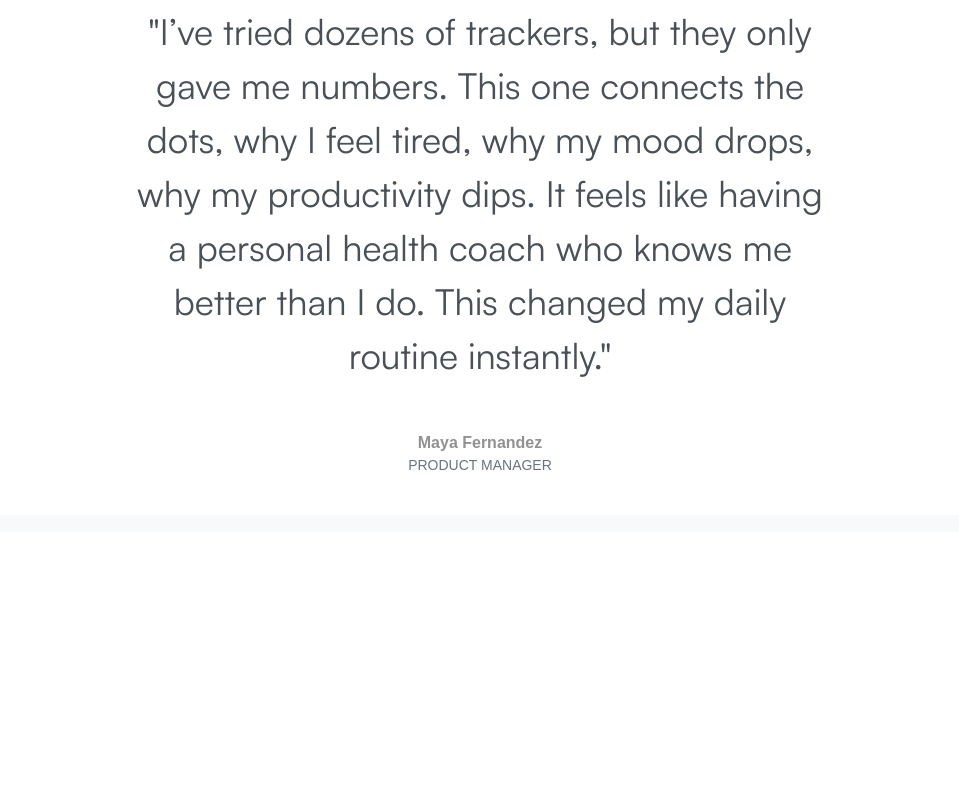
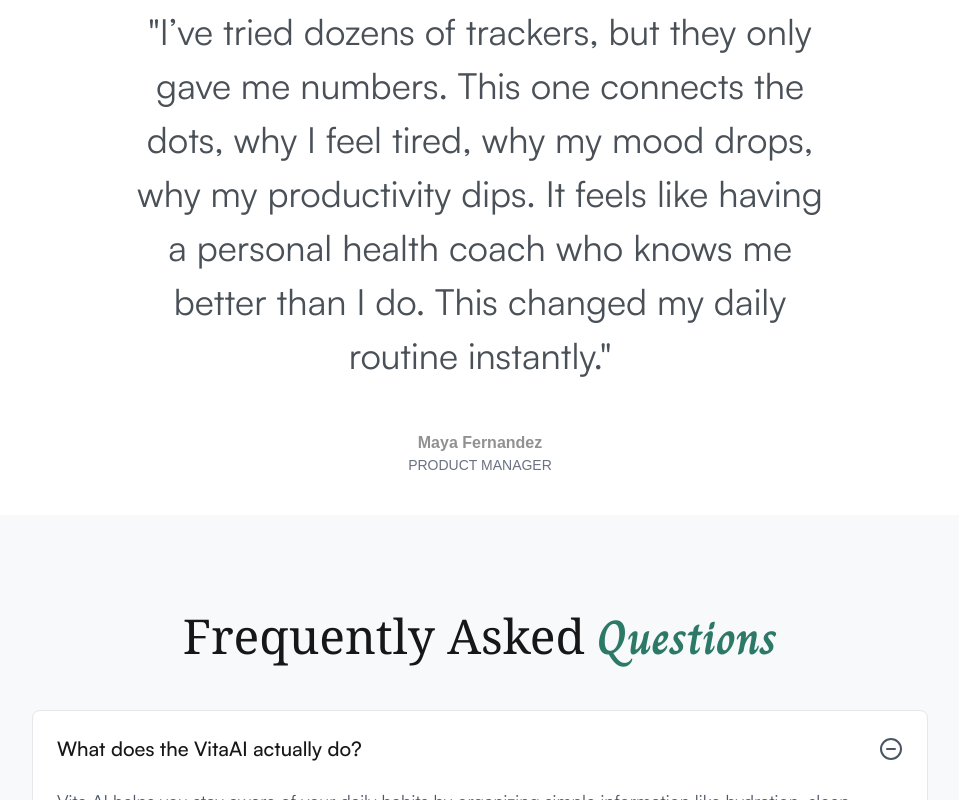
Before and after one commit to Osotatanekeeni/vita-ai, a Next.js app: page / in a window 1280 px wide. Shown: the part 3468-4268 px from the top of the page, without its empty margins (160-1119 px from the left). Before the commit the page ends 4000 px from the top, so only its background shows below. Built offline with nearby package versions, Linux system fonts and the light colour scheme; a web font is replaced by a local one.

Commit message:
feat:added faq section

```diff
--- a/app/page.tsx
+++ b/app/page.tsx
@@ -5,6 +5,7 @@ import Section2 from "./sections/Section2";
 import Wellness from "./sections/Wellness";
 import HowItWorks from "./sections/HowItWorks";
 import Testimonials from "./sections/Testimonials";
+import FAQ from "./sections/FAQ";
 
 export default function Home() {
   return (
@@ -17,6 +18,7 @@ export default function Home() {
       <Wellness />
       <HowItWorks />
       <Testimonials />
+      <FAQ />
     </>
   );
 }
--- /dev/null
+++ b/app/sections/FAQ.tsx
@@ -0,0 +1,115 @@
+"use client";
+
+import React, { useState } from "react";
+
+export default function FAQ() {
+  const [openIndex, setOpenIndex] = useState(0); // First question open by default
+
+  const faqs = [
+    {
+      question: "What does the VitaAI actually do?",
+      answer:
+        "Vita AI helps you stay aware of your daily habits by organizing simple information like hydration, sleep rhythm, and activity into clear summaries and gentle reminders.",
+    },
+    {
+      question: "Is my data private?",
+      answer:
+        "Yes. Your data is handled with care and transparency. You stay in control of what’s tracked, and nothing is shared without your consent.",
+    },
+    {
+      question: "Does this replace medical advice?",
+      answer:
+        "No. The assistant is designed to support everyday wellness and organization, It does not provide medical diagnoses or treatment advice.",
+    },
+    {
+      question: "Can I turn features off?",
+      answer:
+        "Yes, you have full control over which features to enable or disable. Customize VitaAI to fit your wellness journey and preferences.",
+    },
+  ];
+
+  const toggleFAQ = (index: number) => {
+    setOpenIndex(openIndex === index ? -1 : index);
+  };
+
+  return (
+    <div className="w-full flex flex-col items-center py-20 px-4 bg-[#F8F9FA] h-[100vh]">
+      <div className="max-w-4xl w-full h-[100vh]">
+        {/* Heading */}
+        <h2 className="text-center mb-12">
+          <span className="font-[family-name:var(--font-noto-serif-georgian)] text-5xl">
+            Frequently Asked{" "}
+          </span>
+          <span className="font-[family-name:var(--font-charm)] text-[#2D7967] text-5xl font-bold">
+            Questions
+          </span>
+        </h2>
+
+        {/* FAQ Items */}
+        <div className="flex flex-col gap-4">
+          {faqs.map((faq, index) => (
+            <div
+              key={index}
+              className="border border-gray-200 rounded-lg bg-white"
+            >
+              {/* Question */}
+              <button
+                onClick={() => toggleFAQ(index)}
+                className="w-full flex items-center justify-between p-6 text-left hover:bg-gray-50 transition-colors rounded-lg"
+              >
+                <span className="font-[family-name:var(--font-satoshi)] text-xl font-medium">
+                  {faq.question}
+                </span>
+                <div className="flex-shrink-0 ml-4">
+                  {openIndex === index ? (
+                    // Minus icon
+                    <svg
+                      width="24"
+                      height="24"
+                      viewBox="0 0 24 24"
+                      fill="none"
+                      stroke="currentColor"
+                      strokeWidth="2"
+                      strokeLinecap="round"
+                      strokeLinejoin="round"
+                      className="text-gray-600"
+                    >
+                      <circle cx="12" cy="12" r="10" />
+                      <line x1="8" y1="12" x2="16" y2="12" />
+                    </svg>
+                  ) : (
+                    // Plus icon
+                    <svg
+                      width="24"
+                      height="24"
+                      viewBox="0 0 24 24"
+                      fill="none"
+                      stroke="currentColor"
+                      strokeWidth="2"
+                      strokeLinecap="round"
+                      strokeLinejoin="round"
+                      className="text-gray-600"
+                    >
+                      <circle cx="12" cy="12" r="10" />
+                      <line x1="12" y1="8" x2="12" y2="16" />
+                      <line x1="8" y1="12" x2="16" y2="12" />
+                    </svg>
+                  )}
+                </div>
+              </button>
+
+              {/* Answer */}
+              {openIndex === index && (
+                <div className="px-6 pb-6 pt-0">
+                  <p className="font-[family-name:var(--font-satoshi)] text-gray-600 text-lg leading-relaxed">
+                    {faq.answer}
+                  </p>
+                </div>
+              )}
+            </div>
+          ))}
+        </div>
+      </div>
+    </div>
+  );
+}
```
